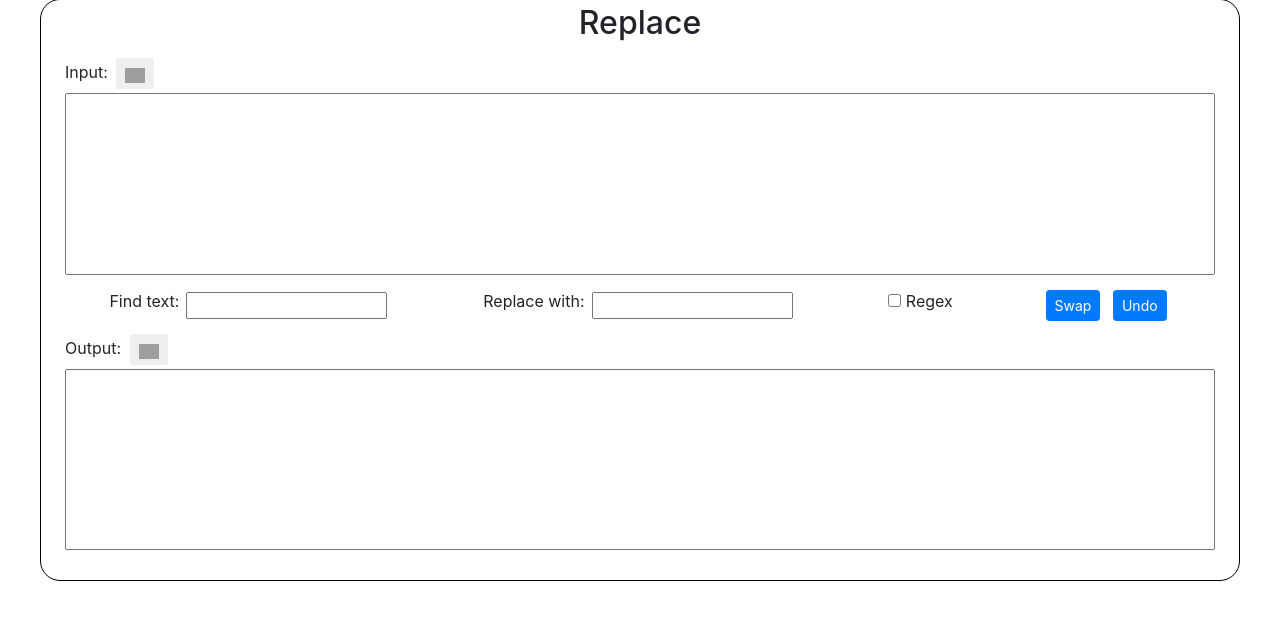
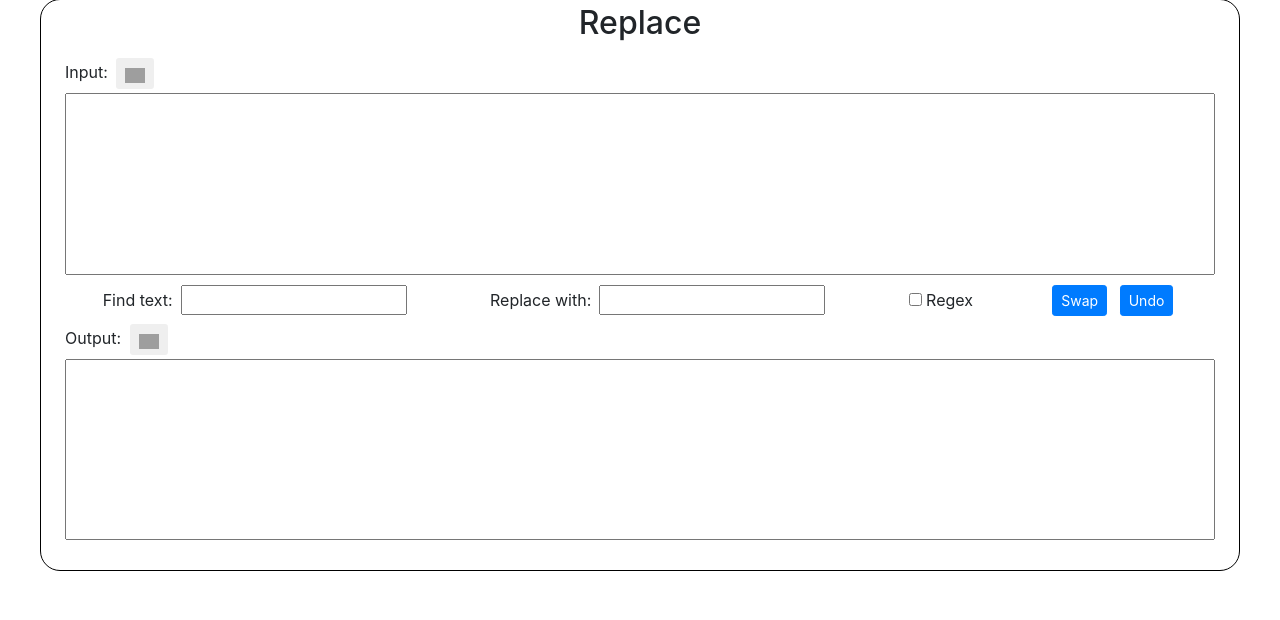
Before and after one commit to zhaohanson1/word_tools, a Django app: page /replace in a window 1280 px wide. Shown: the part 115-735 px from the top of the page. Run offline with Django 3.2, Linux system fonts and the light colour scheme; data that the repository does not hold is empty; some libraries are stand-ins or nearby versions; grey boxes are pictures that could not be loaded.

Commit message:
Changed spacing and refactor

```diff
--- a/word_features/static/word_features/css/replace.css
+++ b/word_features/static/word_features/css/replace.css
@@ -8,12 +8,16 @@ textarea {
     width: 100%;
     height: calc((100vh - 74px) * .25);
     resize: none;
-    font-size: 14px;
 }
 
-.pattern {
-    margin: .5em;
+textarea.pattern {
     width: auto;
     height: auto;
     resize: initial;
+    margin: .25em .5em;
 }
+
+label {
+    white-space: nowrap;
+    margin: 0;
+}
--- a/word_features/templates/word_features/replace.html
+++ b/word_features/templates/word_features/replace.html
@@ -18,7 +18,7 @@
             rows='9'
             wrap='off'></textarea>
     </div>
-    <div class='mx-4 my-1 d-sm-flex justify-content-sm-around align-items-center'>
+    <div class='mx-4 d-sm-flex justify-content-sm-around align-items-center'>
         <div class='d-flex align-items-center'>
             <label for='regex-input'> Find text: </label>
             <textarea class='pattern' id='regex-input' rows='1' type='text'></textarea>
```
